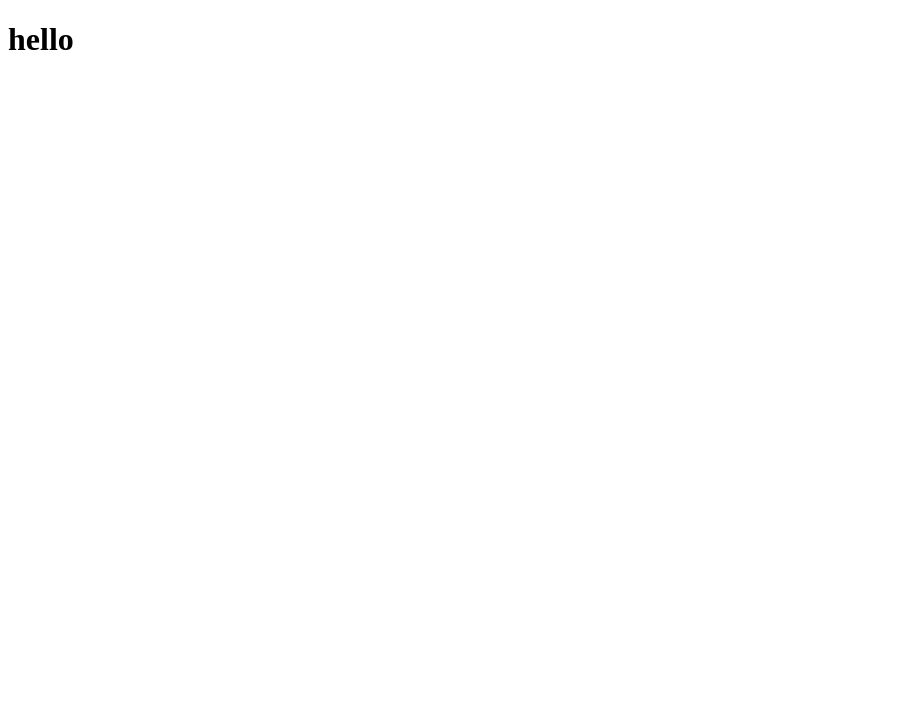
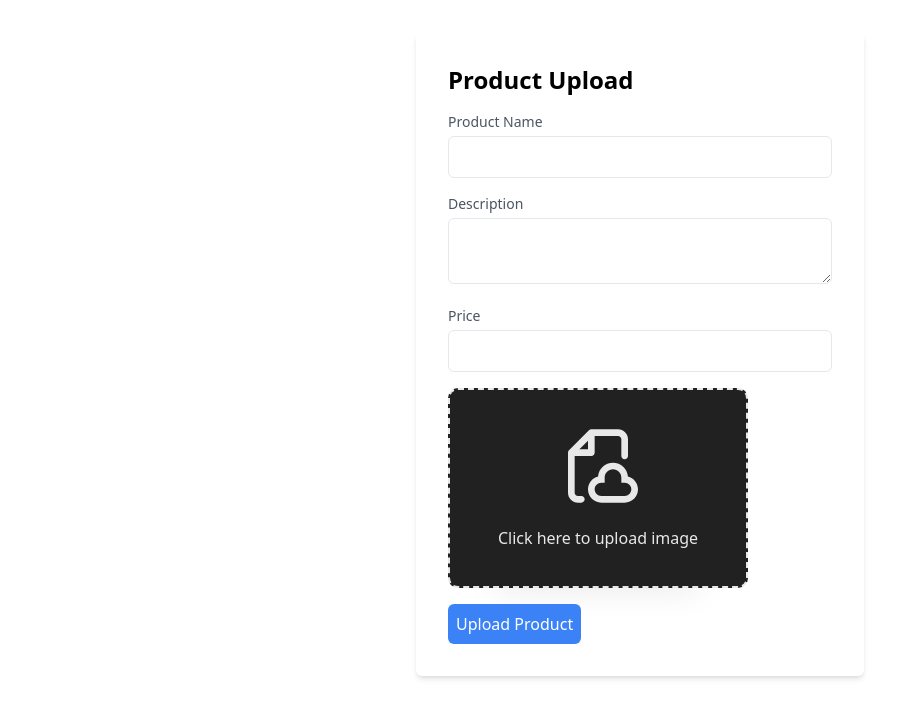
Before and after one commit to faizalcodes/testing-bg, a React (Create React App) app: page / in a window 1280 px wide. Shown: the top 718 px of the page, without its empty margins (0-917 px from the left). Built offline with nearby package versions, Linux system fonts and the light colour scheme.

Commit message:
product card addded

```diff
--- a/package.json
+++ b/package.json
@@ -34,5 +34,8 @@
       "last 1 firefox version",
       "last 1 safari version"
     ]
+  },
+  "devDependencies": {
+    "tailwindcss": "^3.3.5"
   }
 }
--- a/src/App.css
+++ b/src/App.css
@@ -1,38 +1,46 @@
-.App {
-  text-align: center;
+@tailwind base;
+@tailwind components;
+@tailwind utilities;
+
+.custom-file-upload {
+  height: 200px;
+  width: 300px;
+  display: flex;
+  flex-direction: column;
+  align-items: space-between;
+  gap: 20px;
+  cursor: pointer;
+  align-items: center;
+  justify-content: center;
+  border: 2px dashed #e8e8e8;
+  background-color: #212121;
+  padding: 1.5rem;
+  border-radius: 10px;
+  box-shadow: 0px 48px 35px -48px #e8e8e8;
 }
 
-.App-logo {
-  height: 40vmin;
-  pointer-events: none;
+.custom-file-upload .icon {
+  display: flex;
+  align-items: center;
+  justify-content: center;
 }
 
-@media (prefers-reduced-motion: no-preference) {
-  .App-logo {
-    animation: App-logo-spin infinite 20s linear;
-  }
+.custom-file-upload .icon svg {
+  height: 80px;
+  fill: #e8e8e8;
 }
 
-.App-header {
-  background-color: #282c34;
-  min-height: 100vh;
+.custom-file-upload .text {
   display: flex;
-  flex-direction: column;
   align-items: center;
   justify-content: center;
-  font-size: calc(10px + 2vmin);
-  color: white;
 }
 
-.App-link {
-  color: #61dafb;
+.custom-file-upload .text span {
+  font-weight: 400;
+  color: #e8e8e8;
 }
 
-@keyframes App-logo-spin {
-  from {
-    transform: rotate(0deg);
-  }
-  to {
-    transform: rotate(360deg);
-  }
+.custom-file-upload input {
+  display: none;
 }
--- a/src/App.js
+++ b/src/App.js
@@ -1,8 +1,12 @@
 import './App.css';
+import Dashboard from './Components/Dashboard'
 
 function App() {
   return (
-    <h1>hello</h1>
+    <>
+      <Dashboard />
+    </>
+
   );
 }
 
--- /dev/null
+++ b/src/Components/Dashboard.jsx
@@ -0,0 +1,12 @@
+import React from 'react';
+import ProductUploadForm from './ProductUploadForm'
+
+const Dashboard = () => {
+    return (
+        <div className=''>
+            <ProductUploadForm />
+        </div>
+    )
+}
+
+export default Dashboard
--- /dev/null
+++ b/src/Components/ProductUploadForm.js
@@ -0,0 +1,127 @@
+    import React, { useState } from 'react';
+
+    const ProductUploadForm = () => {
+    const [product, setProduct] = useState({
+        name: '',
+        description: '',
+        price: '',
+        image: null, // Updated to store the file object
+    });
+
+    const handleChange = (e) => {
+        setProduct({
+        ...product,
+        [e.target.name]: e.target.value,
+        });
+    };
+
+    const handleFileChange = (e) => {
+        setProduct({
+        ...product,
+        image: e.target.files[0], // Store the file object
+        });
+    };
+
+    const handleSubmit = (e) => {
+        e.preventDefault();
+        // Add logic to handle product submission (e.g., API request, etc.)
+        console.log('Product Submitted:', product);
+        setProduct({
+            name: '',
+            description: '',
+            price: '',
+            image: null,
+        });
+    };
+
+    return (
+        <div className="container mx-auto mt-8">
+        <form onSubmit={handleSubmit} className="max-w-md mx-auto bg-white p-8 shadow-md rounded-md">
+            <h2 className="text-2xl font-bold mb-4">Product Upload</h2>
+
+            <div className="mb-4">
+            <label htmlFor="name" className="block text-sm font-medium text-gray-600">
+                Product Name
+            </label>
+            <input
+                type="text"
+                id="name"
+                name="name"
+                value={product.name}
+                onChange={handleChange}
+                className="mt-1 p-2 w-full border rounded-md"
+                required
+            />
+            </div>
+
+            <div className="mb-4">
+            <label htmlFor="description" className="block text-sm font-medium text-gray-600">
+                Description
+            </label>
+            <textarea
+                id="description"
+                name="description"
+                value={product.description}
+                onChange={handleChange}
+                className="mt-1 p-2 w-full border rounded-md"
+                required
+            />
+            </div>
+
+            <div className="mb-4">
+            <label htmlFor="price" className="block text-sm font-medium text-gray-600">
+                Price
+            </label>
+            <input
+                type="text"
+                id="price"
+                name="price"
+                value={product.price}
+                onChange={handleChange}
+                className="mt-1 p-2 w-full border rounded-md"
+                required
+            />
+            </div>
+
+            <div className="mb-4">
+            <label htmlFor="file" className="custom-file-upload">
+                <div className="icon">
+                <svg viewBox="0 0 24 24" fill="" xmlns="http://www.w3.org/2000/svg">
+                <g id="SVGRepo_bgCarrier" stroke-width="0"></g><g id="SVGRepo_tracerCarrier" stroke-linecap="round" stroke-linejoin="round"></g><g id="SVGRepo_iconCarrier"> <path fill-rule="evenodd" clip-rule="evenodd" d="M10 1C9.73478 1 9.48043 1.10536 9.29289 1.29289L3.29289 7.29289C3.10536 7.48043 3 7.73478 3 8V20C3 21.6569 4.34315 23 6 23H7C7.55228 23 8 22.5523 8 22C8 21.4477 7.55228 21 7 21H6C5.44772 21 5 20.5523 5 20V9H10C10.5523 9 11 8.55228 11 8V3H18C18.5523 3 19 3.44772 19 4V9C19 9.55228 19.4477 10 20 10C20.5523 10 21 9.55228 21 9V4C21 2.34315 19.6569 1 18 1H10ZM9 7H6.41421L9 4.41421V7ZM14 15.5C14 14.1193 15.1193 13 16.5 13C17.8807 13 19 14.1193 19 15.5V16V17H20C21.1046 17 22 17.8954 22 19C22 20.1046 21.1046 21 20 21H13C11.8954 21 11 20.1046 11 19C11 17.8954 11.8954 17 13 17H14V16V15.5ZM16.5 11C14.142 11 12.2076 12.8136 12.0156 15.122C10.2825 15.5606 9 17.1305 9 19C9 21.2091 10.7909 23 13 23H20C22.2091 23 24 21.2091 24 19C24 17.1305 22.7175 15.5606 20.9844 15.122C20.7924 12.8136 18.858 11 16.5 11Z" fill=""></path> </g>
+                </svg>
+                </div>
+                <div className="text">
+                <span>Click here to upload image</span>
+                </div>
+                <input
+                id="file"
+                type="file"
+                onChange={handleFileChange}
+                className="hidden"
+                accept="image/*"
+                />
+            </label>
+            {product.image && (
+                <div className="mt-4">
+                <h3 className="text-lg font-semibold">Image Preview</h3>
+                <img
+                    src={URL.createObjectURL(product.image)}
+                    alt="Product Preview"
+                    className="mt-2 max-w-full h-auto"
+                />
+                </div>
+            )}
+            </div>
+
+            <button
+            type="submit"
+            className="bg-blue-500 text-white p-2 rounded-md hover:bg-blue-600 focus:outline-none focus:ring focus:border-blue-300"
+            >
+            Upload Product
+            </button>
+        </form>
+        </div>
+    );
+    };
+
+    export default ProductUploadForm;
--- /dev/null
+++ b/tailwind.config.js
@@ -0,0 +1,10 @@
+/** @type {import('tailwindcss').Config} */
+module.exports = {
+  content: [
+    "./src/**/*.{js,jsx,ts,tsx}",
+  ],
+  theme: {
+    extend: {},
+  },
+  plugins: [],
+}
```
Also changed, not shown: 1 other file (tests, documents, lock files or other folders).
